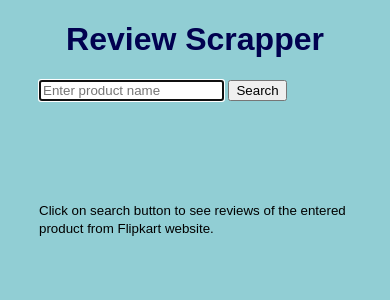
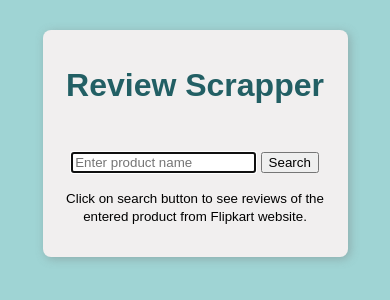
Before and after one commit to ChebroluTejaswi/Review-Scrapper, a Flask app: template templates/index.html in a window 390 px wide. Shown: the top 300 px of the page. Run offline with Flask 2, Linux system fonts and the light colour scheme; the template is opened without the code that fills it, so the values that code supplies are empty.

Commit message:
updated code

```diff
--- a/static/main.css
+++ /dev/null
@@ -1,32 +0,0 @@
-body, html {
-    margin: 0;
-    font-family: sans-serif;
-}
-
-.content {
-    margin: 0 auto;
-    width: 80%;
-}
-
-table, td, th {
-    border: 1px solid #aaa;
-}
-
-table {
-    border-collapse: collapse;
-    width: 100%;
-}
-
-th {
-    height: 30px;
-}
-
-td {
-    text-align: center;
-    padding: 5px;
-}
-
-.form {
-    margin-top: 20px;
-    margin-bottom: 100px;
-}
--- a/static/style.css
+++ b/static/style.css
@@ -1,8 +1,19 @@
 body {
-    background-color: #91ced4;
+  background-color: #9fd4d4;
+  margin: 0;
+  font-family: sans-serif;
 }
-  body * {
-    box-sizing: border-box;
+.form{
+  margin-top: 3em;
+  text-align: center;
+}
+.content {
+  margin: 30px auto;
+  width: 70%;
+  background-color: rgb(241, 239, 239);
+  padding:1em;
+  border-radius: 0.5em;
+  box-shadow: 2px 2px 10px rgba(118, 118, 118, 0.416);
 }
 .header {
   background-color: #225f64;
@@ -12,12 +23,6 @@ body {
   text-align: center;
   text-transform: uppercase;
 }
-  img {
-    border-radius: 50%;
-    height: 60px;
-    width: 60px;
-  }
-
 .table-users {
   border: 1px solid #327a81;
   border-radius: 10px;
@@ -27,11 +32,11 @@ body {
   overflow: hidden;
   width: 800px;
 }
-
 table {
   width: 100%;
 }
-  table td, table th {
+table td,
+table th {
   color: #2b686e;
   padding: 10px;
 }
@@ -51,12 +56,14 @@ body {
 table tr:nth-child(2n) {
   background-color: white;
 }
-  table tr:nth-child(2n+1) {
+table tr:nth-child(2n + 1) {
   background-color: #edf7f8;
 }
 
 @media screen and (max-width: 700px) {
-    table, tr, td {
+  table,
+  tr,
+  td {
     display: block;
   }
 
@@ -76,22 +83,22 @@ body {
   }
   td:not(:first-child):before {
     color: #91ced4;
-      content: '';
+    content: "";
     display: block;
     left: 0;
     position: absolute;
   }
   td:nth-child(2):before {
-      content: 'Name:';
+    content: "Name:";
   }
   td:nth-child(3):before {
-      content: 'Email:';
+    content: "Email:";
   }
   td:nth-child(4):before {
-      content: 'Phone:';
+    content: "Phone:";
   }
   td:nth-child(5):before {
-      content: 'Comments:';
+    content: "Comments:";
   }
 
   tr {
@@ -102,22 +109,15 @@ body {
     display: none;
   }
 }
+
 @media screen and (max-width: 500px) {
   .header {
     background-color: transparent;
-      color: white;
+    color: #225f64 !important;
     font-size: 2em;
     font-weight: 700;
     padding: 0;
     text-shadow: 2px 2px 0 rgba(0, 0, 0, 0.1);
-    }
-
-    img {
-      border: 3px solid;
-      border-color: #daeff1;
-      height: 100px;
-      margin: 0.5rem 0;
-      width: 100px;
   }
 
   td:first-child {
@@ -136,7 +136,7 @@ body {
     width: 100%;
   }
   td:not(:first-child):before {
-      font-size: .8em;
+    font-size: 0.8em;
     padding-top: 0.3em;
     position: relative;
   }
--- a/templates/base.html
+++ b/templates/base.html
@@ -4,7 +4,7 @@
     <meta charset="UTF-8">
     <meta name="viewport" content="width=device-width, initial-scale=1.0">
     <meta http-equiv="X-UA-Compatible" content="ie=edge">
-    <link rel="stylesheet" href="{{ url_for('static', filename='css/main.css') }}">
+    <link rel="stylesheet" href="{{ url_for('static', filename='style.css') }}">
     {% block head %}
     {% endblock %}
 </head>
--- a/templates/index.html
+++ b/templates/index.html
@@ -2,18 +2,17 @@
 
 {% block head %}
 <title>Search Page</title>
-<link rel="stylesheet" href="{{ url_for('static', filename='css/style.css') }}">
 {% endblock %}
 
 {% block body %}
 <div class="content">
-    <h1 style="text-align: center; color: rgb(1, 1, 80);">Review Scrapper</h1>
-    <div class="form" >
+    <h1 style="text-align: center; color: #225f64;">Review Scrapper</h1>
+    <div class="form">
         <form action="/scrap" method="POST">
             <input type="text" name="content" id="content" placeholder="Enter product name" autofocus>
             <input type="submit" value="Search">
         </form>
+        <p><small>Click on search button to see reviews of the entered product from Flipkart website.</small></p>
     </div>
-    <p><small>Click on search button to see reviews of the entered product from Flipkart website.</small></p>
 </div>
 {% endblock %}
--- a/templates/results.html
+++ b/templates/results.html
@@ -6,7 +6,7 @@
   <title>Review Page</title>
   <link rel="stylesheet" href="https://cdnjs.cloudflare.com/ajax/libs/normalize/5.0.0/normalize.min.css">
   <link rel="stylesheet" href="./style.css">
-  <link rel="stylesheet" href="{{ url_for('static', filename='css/style.css') }}">
+  <link rel="stylesheet" href="{{ url_for('static', filename='style.css') }}">
 
 </head>
 
```
Also changed, not shown: README.md, 13 other files. Lines whose indentation alone changed are shown as unchanged.
